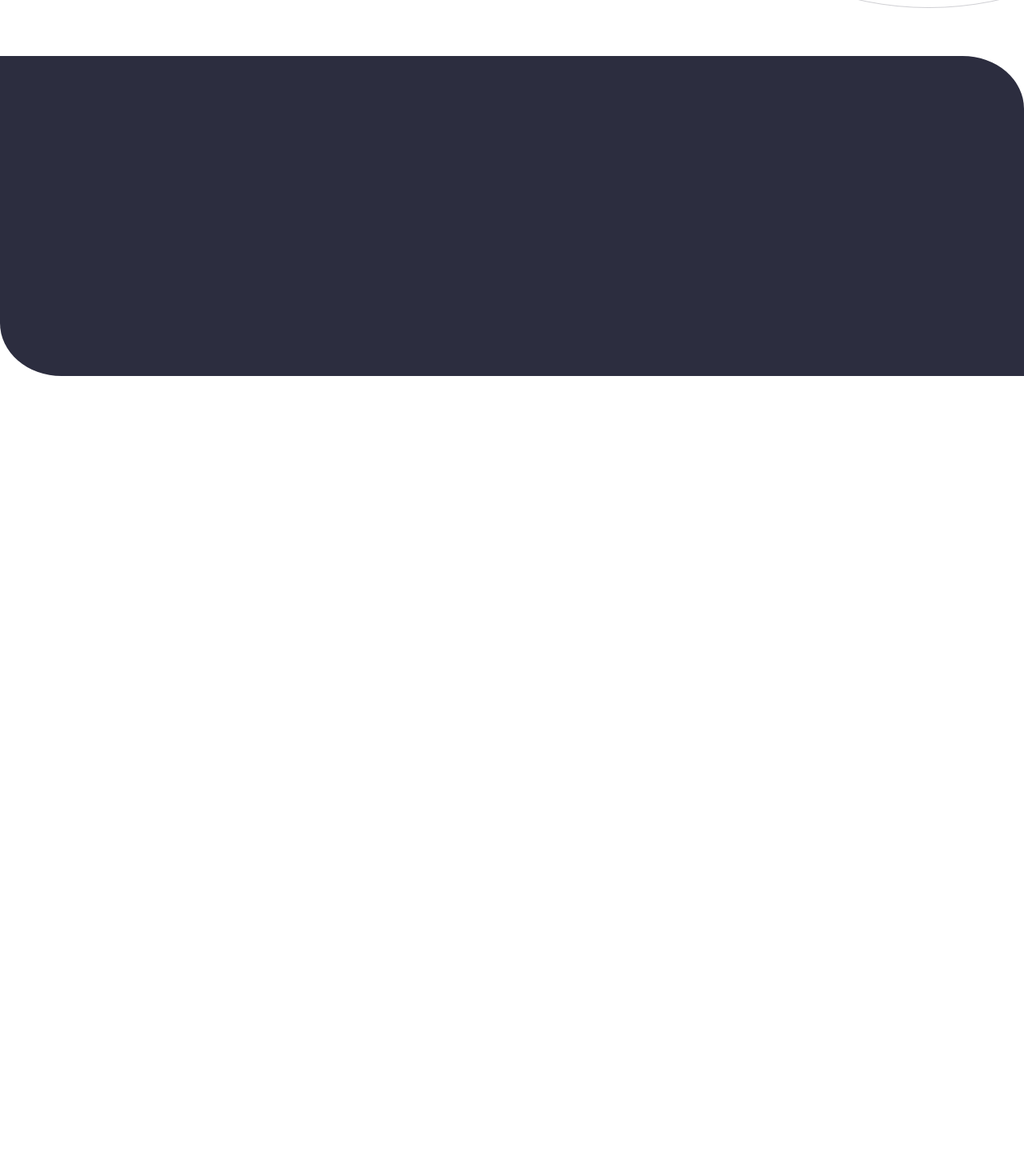
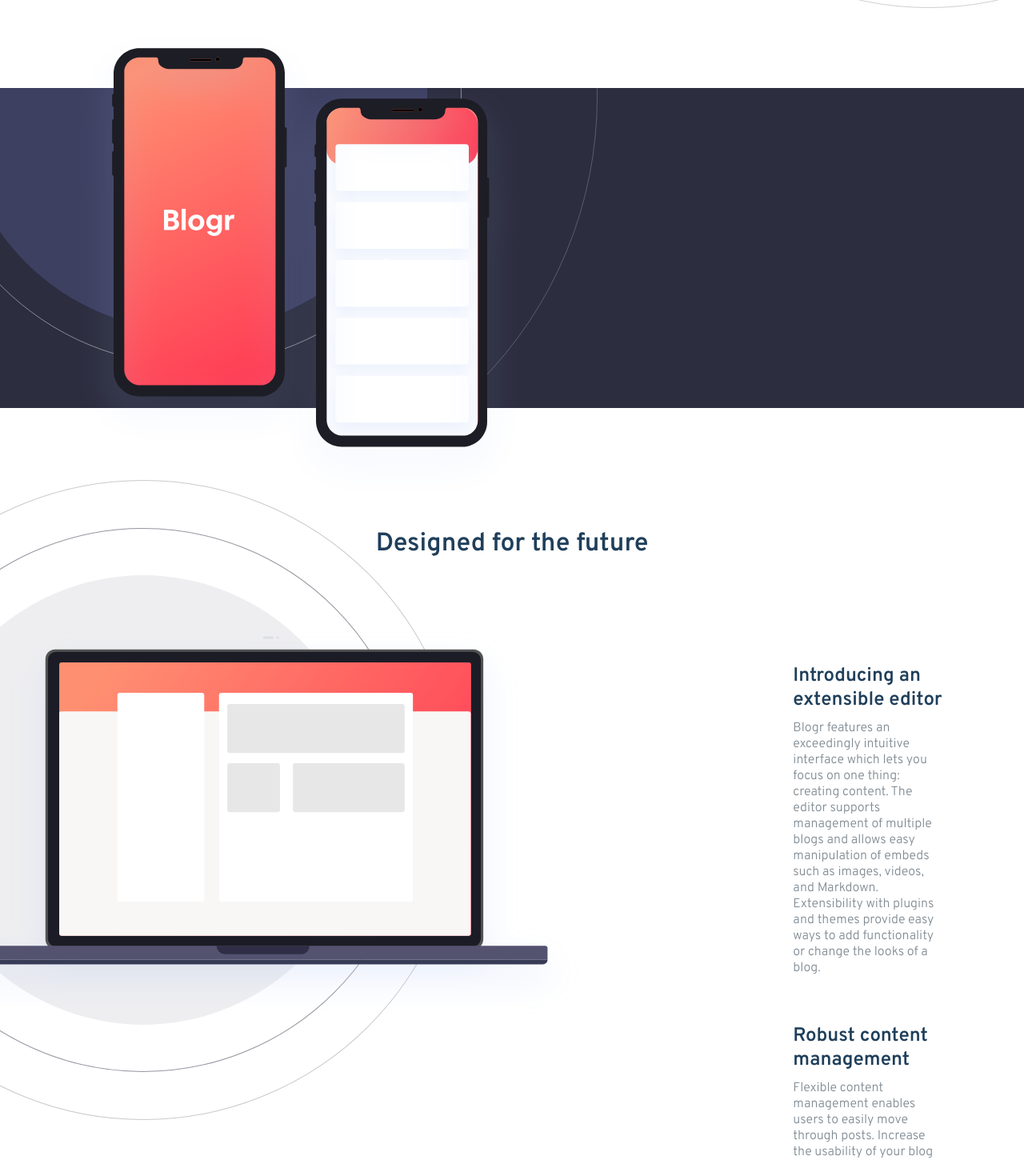
Before and after one commit to joeycrushed/blogr-landing-page, a React (Create React App) app in the folder blogr-landing-page/: page / in a window 1280 px wide. Shown: the part 1210-2660 px from the top of the page at 80% size. Before the commit the page ends 1680 px from the top, so only its background shows below. Built offline with nearby package versions, Linux system fonts and the light colour scheme; the HTML template or start-up script is replaced by a standard one.

Commit message:
Add LaptopSection

```diff
--- a/blogr-landing-page/src/App.js
+++ b/blogr-landing-page/src/App.js
@@ -1,6 +1,7 @@
 import './App.css';
 import Hero from './components/Hero'
 import Introduction from './components/Introduction'
+import LaptopSection from './components/LaptopSection';
 import PhoneSection from './components/PhoneSection'
 
 function App() {
@@ -9,6 +10,7 @@
       <Hero />
       <Introduction />
       <PhoneSection />
+      <LaptopSection />
     </div>
   );
 }
--- /dev/null
+++ b/blogr-landing-page/src/components/LaptopSection.css
@@ -0,0 +1,29 @@
+.laptop-img {
+    height: 800px;
+    position: relative;
+    top: -100px;
+    left: -220px;
+    z-index: 1;
+}
+
+.laptop-text {
+    margin-right: 100px;
+    margin-top: 120px;
+}
+
+.laptop-text h2 {
+    padding: 10px 0px;
+    color: hsl(208, 49%, 24%);
+}
+
+.laptop-text p {
+    font-size: 16px;
+    font-weight: 300;
+    color: hsl(207, 8%, 54%);
+
+}
+
+.laptop-items {
+    display: flex;
+    font-family: 'Overpass', sans-serif;
+}
--- /dev/null
+++ b/blogr-landing-page/src/components/LaptopSection.js
@@ -0,0 +1,31 @@
+import React from 'react'
+import './Introduction.css'
+import './LaptopSection.css'
+import laptop from '../images/laptop.svg'
+
+
+function LaptopSection() {
+    return (
+        <div>
+            <h1 class="title-text">Designed for the future</h1>
+            <div className="laptop-items">
+                    <img className="laptop-img" src={laptop} alt="" />
+
+                    <div className="laptop-text">
+                    <h2>Introducing an extensible editor</h2>
+                    <p> Blogr features an exceedingly intuitive interface which lets you focus on one thing: creating content.
+                    The editor supports management of multiple blogs and allows easy manipulation of embeds such as images,
+                    videos, and Markdown. Extensibility with plugins and themes provide easy ways to add functionality or
+                    change the looks of a blog.</p>
+                    <h2 className="h2-margin">Robust content management</h2>
+                    <p>Flexible content management enables users to easily move through posts. Increase the usability of your blog
+                    by adding customized categories, sections, format, or flow. With this functionality, you’re in full control.</p>
+                </div>
+            </div>
+
+
+        </div>
+    )
+}
+
+export default LaptopSection
--- a/blogr-landing-page/src/components/PhoneSection.css
+++ b/blogr-landing-page/src/components/PhoneSection.css
@@ -1,7 +1,31 @@
-.phone-bg {
+.outer {
+    display: grid;
+    grid-template: 1fr / 1fr;
+    place-items: center;
     background-color: hsl(237, 17%, 21%);
     height: 400px;
-    width: 100%;
-    margin-top: -40px;
-    border-radius: 6%/0 66px 0 66px;
-}
+    overflow: hidden;
+    margin-bottom: 150px;
+  }
+  .outer > * {
+    grid-column: 1 / 1;
+    grid-row: 1 / 1;
+  }
+  .outer .below {
+    z-index: 1;
+  }
+  .outer .top {
+    z-index: 2;
+  }
+
+  .circle{
+    position: relative;
+    top: -500px;
+    left: -400px;
+  }
+
+  .phone {
+    position: absolute;
+    top: 1250px;
+    left: 100px;
+  }
--- a/blogr-landing-page/src/components/PhoneSection.js
+++ b/blogr-landing-page/src/components/PhoneSection.js
@@ -5,9 +5,17 @@
 
 function PhoneSection() {
     return (
-        <div className="phone-bg">
+        <>
+        <div className="outer">
+            <div className="below">
+                <img className="circle" src={bgcircles} alt="" />
+            </div>
 
+            <div className="top">
+                <img className="phone"src={phones} alt=""/>
+            </div>
         </div>
+        </>
     )
 }
 
```
Also changed, not shown: blogr-landing-page/src/images/laptop.svg (added).
